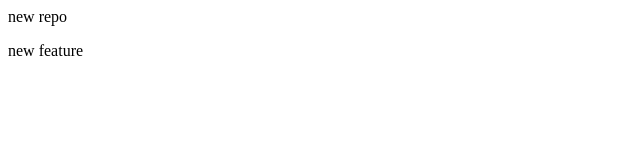
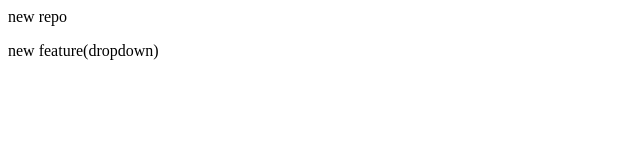
Before and after one commit to shreyash-26/localrepo, a plain HTML site: page index.html in a window 1280 px wide. Shown: the full height of the page, 0-640 px from the left. Drawn offline with Linux system fonts and the light colour scheme.

Commit message:
add dropdown

```diff
--- a/index.html
+++ b/index.html
@@ -1,2 +1,2 @@
 <p>new repo</p>
-<P> new feature</P>
+<P> new feature(dropdown)</P>
```
